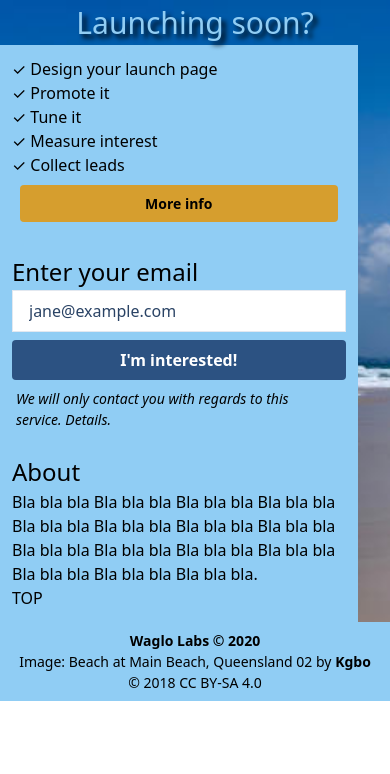
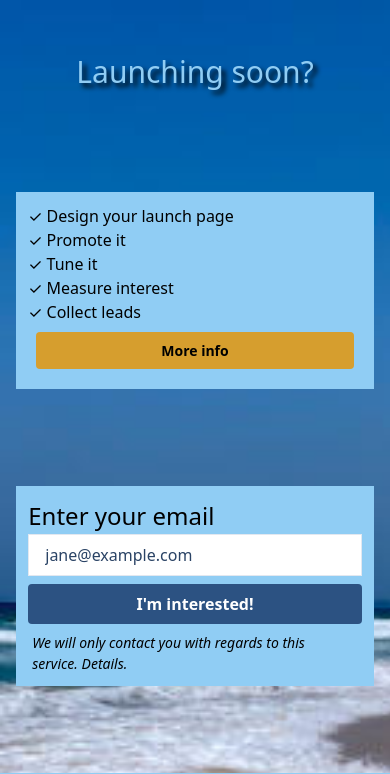
Before and after one commit to millette/tw, a website: page index.html in a window 390 px wide. Shown: the top 774 px of the page. Drawn offline with nearby package versions, Linux system fonts and the light colour scheme; files that its build step writes are made by us from their sources.

Commit message:
Move most styles out of html (wip).

```diff
--- a/index.html
+++ b/index.html
@@ -6,16 +6,16 @@
     <title>Launching soon?</title>
     <link rel="stylesheet" type="text/css" href="output.css" />
   </head>
-  <body class="text-black">
-    <div class="wrapper md:h-screen">
-      <header class="text-center text-blue-300 text-3xl md:text-4xl rym-shadow">
+  <body>
+    <div id="wrapper">
+      <header>
         <h1>
           Launching soon?
         </h1>
       </header>
 
-      <aside id="features" class="bg-blue-300 w-11/12 min-w-64 p-3">
-        <ul class="list-check list-inside">
+      <aside id="features">
+        <ul class="list-check">
           <li>Design your launch page</li>
           <li>Promote it</li>
           <li>Tune it</li>
@@ -23,18 +23,18 @@
           <li>Collect leads</li>
         </ul>
         <a
-          class="md:hidden text-sm block text-center m-2 bg-yellow-600 hover:bg-yellow-400 text-black font-bold py-2 px-4 rounded"
+          class="md:hidden text-sm block text-center m-2 bg-yellow-600 hover:bg-yellow-400 font-bold py-2 px-4 rounded"
           href="#about"
           >More info</a
         >
       </aside>
 
-      <form class="p-3 bg-blue-300 w-11/12">
+      <form>
         <label for="email">
-          <h2 class="text-2xl">Enter your email</h2>
+          <h2>Enter your email</h2>
         </label>
         <input
-          class="w-full text-black placeholder-blue-900 bg-white focus:outline-none focus:shadow-outline border border-gray-300 py-2 px-4 block appearance-none leading-normal"
+          class="w-full placeholder-blue-900 bg-white focus:outline-none focus:shadow-outline border border-gray-300 py-2 px-4"
           required
           type="email"
           id="email"
@@ -51,8 +51,8 @@
         </p>
       </form>
 
-      <aside id="about" class="p-3 bg-blue-300 w-11/12">
-        <h2 class="text-2xl">About</h2>
+      <aside id="about">
+        <h2>About</h2>
         <p>
           Bla bla bla Bla bla bla Bla bla bla Bla bla bla Bla bla bla Bla bla
           bla Bla bla bla Bla bla bla Bla bla bla Bla bla bla Bla bla bla Bla
@@ -60,9 +60,7 @@
         </p>
         <a class="md:hidden" href="#">TOP</a>
       </aside>
-      <footer
-        class="w-full p-2 bg-blue-300 text-center sticky bottom-0 md:static md:bottom-auto text-sm"
-      >
+      <footer>
         <p class="font-bold">
           Waglo Labs ©&nbsp;2020
         </p>
```
